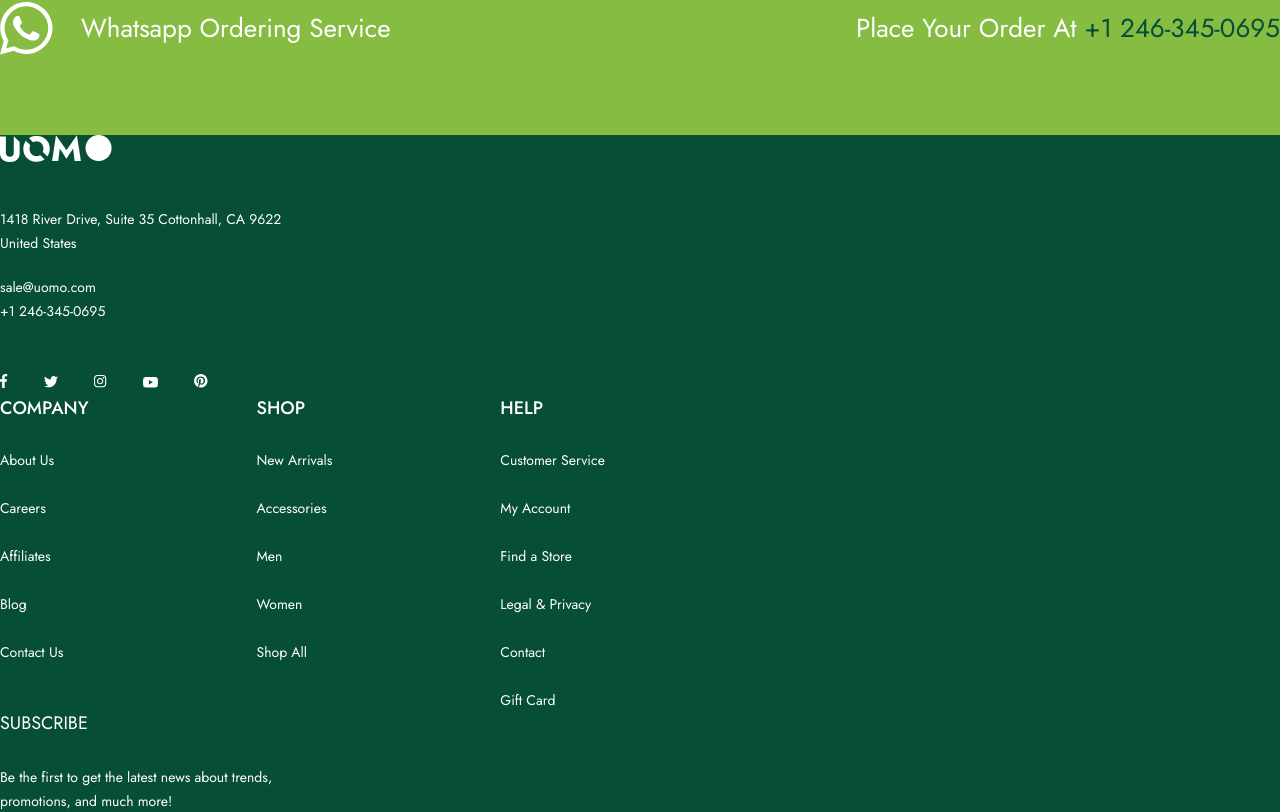
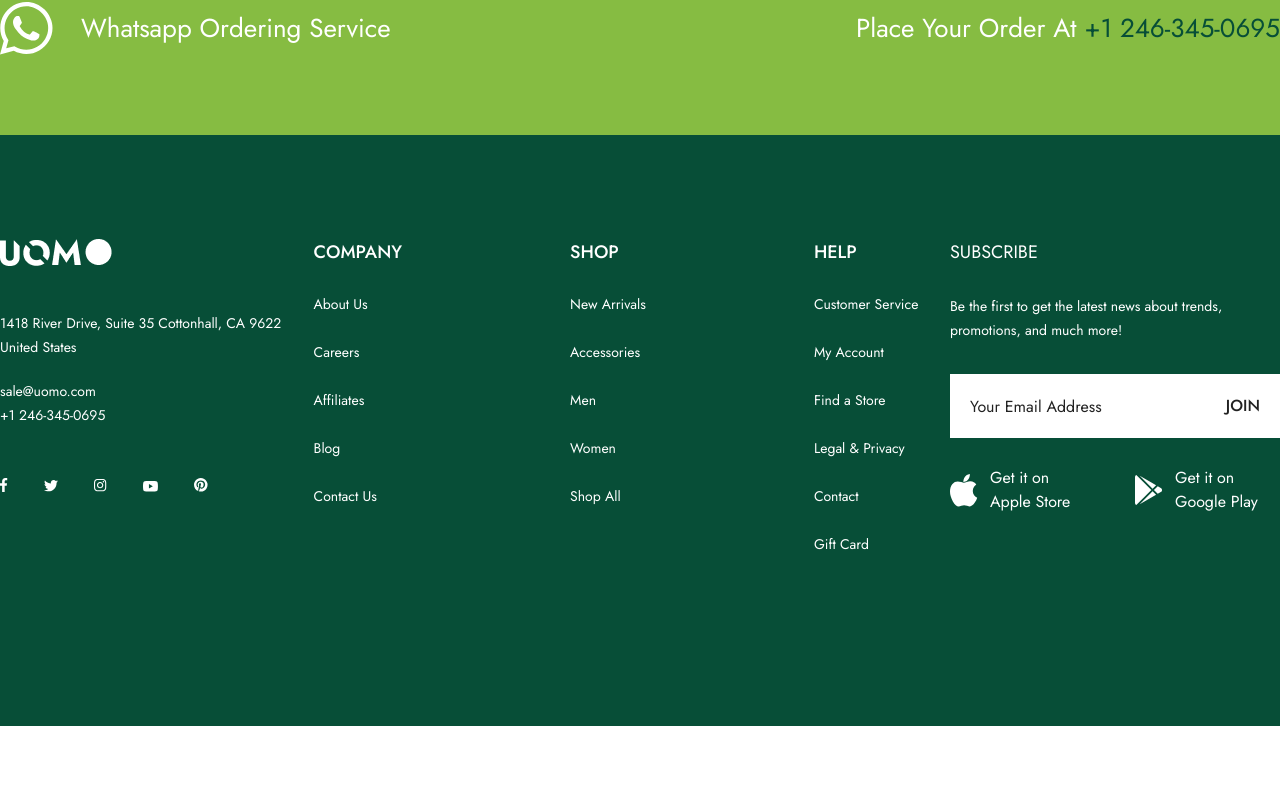
Before and after one commit to ayeshatahsin11/Uomo-E-commerce, a Next.js app: page / in a window 1280 px wide. Shown: the part 4852-5664 px from the top of the page. After the commit the page ends 5578 px from the top, so only its background shows below. Built offline with nearby package versions, Linux system fonts and the light colour scheme.

Commit message:
footer done

```diff
--- a/src/components/layout/footer/Footer.jsx
+++ b/src/components/layout/footer/Footer.jsx
@@ -6,12 +6,12 @@ import Subscribe from "./Subscribe";
 
 const Footer = () => {
   return (
-    <section className="bg-secondary text-white mb-25">
+    <section className="bg-secondary text-white pt-26 pb-43">
       <Container>
-        <div id="main grid part">
+        <div id="main grid part" className="flex justify-between">
           <Info />
-          <FooterColumns/>
-          <Subscribe/>
+          <FooterColumns />
+          <Subscribe />
         </div>
       </Container>
     </section>
--- a/src/components/layout/footer/Subscribe.jsx
+++ b/src/components/layout/footer/Subscribe.jsx
@@ -12,7 +12,6 @@ promotions, and much more!</p>
     <input type="email" name="email" id="email" placeholder='Your Email Address' className='w-82.5 h-16 pl-5 bg-white text-primary-black! placeholder:text-primary-black' />
     <button className='uppercase font-medium text-primary-black absolute top-5 right-5 cursor-pointer'>Join</button>
    </div>
-    </div>
     <div id='download' className='flex items-center gap-12.5 mt-7'>
 
         <div className='flex max-w-33.75 items-center gap-3'>
@@ -38,6 +37,7 @@ promotions, and much more!</p>
         </div>
 
     </div>
+    </div>
    </>
   )
 }
```
